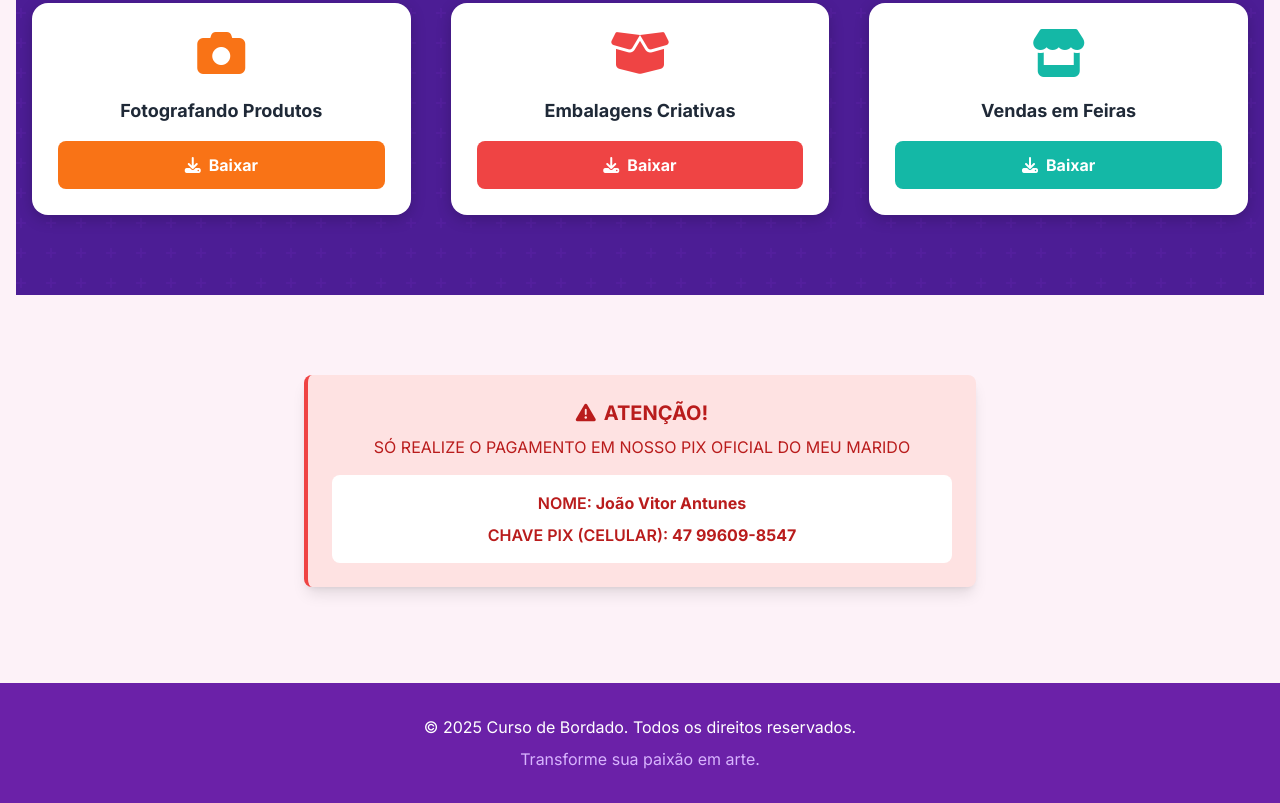
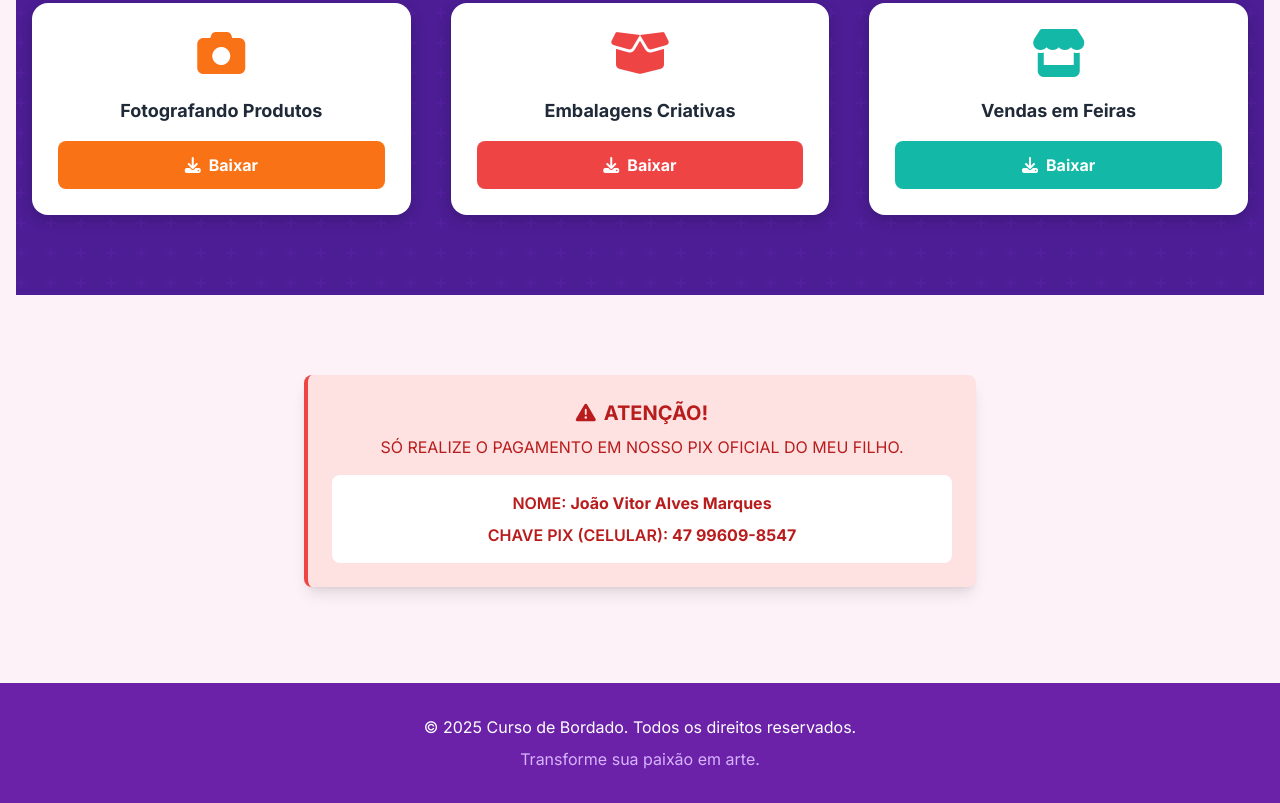
Before and after one commit to AbelZaum/Curso_bordado, a plain HTML site: page index.html in a window 1280 px wide. Shown: the part 2342-3145 px from the top of the page. Drawn offline with nearby package versions, Linux system fonts and the light colour scheme.

Commit message:
Update index.html

```diff
--- a/index.html
+++ b/index.html
@@ -254,7 +254,7 @@
                             <a href="https://www.dropbox.com/scl/fi/ggq56s9v6dhuyjvhqomb2/como-vender-produtos-artesanais-em-feiras.pdf?rlkey=tznmsziws3swh9le39h5x2kw2&e=2&st=etsp2ohq&dl=0" target="_blank" class="mt-auto bg-teal-500 hover:bg-teal-600 text-white font-bold py-3 px-6 rounded-lg no-underline"><i class="fa-solid fa-download mr-2"></i>Baixar</a>
                         </div>
                     </div></div></section>
-                    <section class="mt-20 max-w-2xl mx-auto reveal"><div class="bg-red-100 border-l-4 border-red-500 text-red-700 p-6 rounded-lg shadow-lg"><p class="font-bold text-xl text-center"><i class="fa-solid fa-triangle-exclamation mr-2"></i>ATENÇÃO!</p><p class="mt-2 text-center">SÓ REALIZE O PAGAMENTO EM NOSSO PIX OFICIAL DO MEU MARIDO</p><div class="mt-4 text-center bg-white p-4 rounded-lg"><p class="font-semibold">NOME: <span class="font-bold">João Vitor Antunes</span></p><p class="font-semibold mt-2">CHAVE PIX (CELULAR): <span class="font-bold">47 99609-8547</span></p></div></div></section>
+                    <section class="mt-20 max-w-2xl mx-auto reveal"><div class="bg-red-100 border-l-4 border-red-500 text-red-700 p-6 rounded-lg shadow-lg"><p class="font-bold text-xl text-center"><i class="fa-solid fa-triangle-exclamation mr-2"></i>ATENÇÃO!</p><p class="mt-2 text-center">SÓ REALIZE O PAGAMENTO EM NOSSO PIX OFICIAL DO MEU FILHO.</p><div class="mt-4 text-center bg-white p-4 rounded-lg"><p class="font-semibold">NOME: <span class="font-bold">João Vitor Alves Marques</span></p><p class="font-semibold mt-2">CHAVE PIX (CELULAR): <span class="font-bold">47 99609-8547</span></p></div></div></section>
                 </main>
                 <footer class="bg-purple-800 text-white text-center p-8 mt-16"><p>&copy; 2025 Curso de Bordado. Todos os direitos reservados.</p><p class="mt-2 text-purple-300">Transforme sua paixão em arte.</p></footer>
             </div>`;
```
